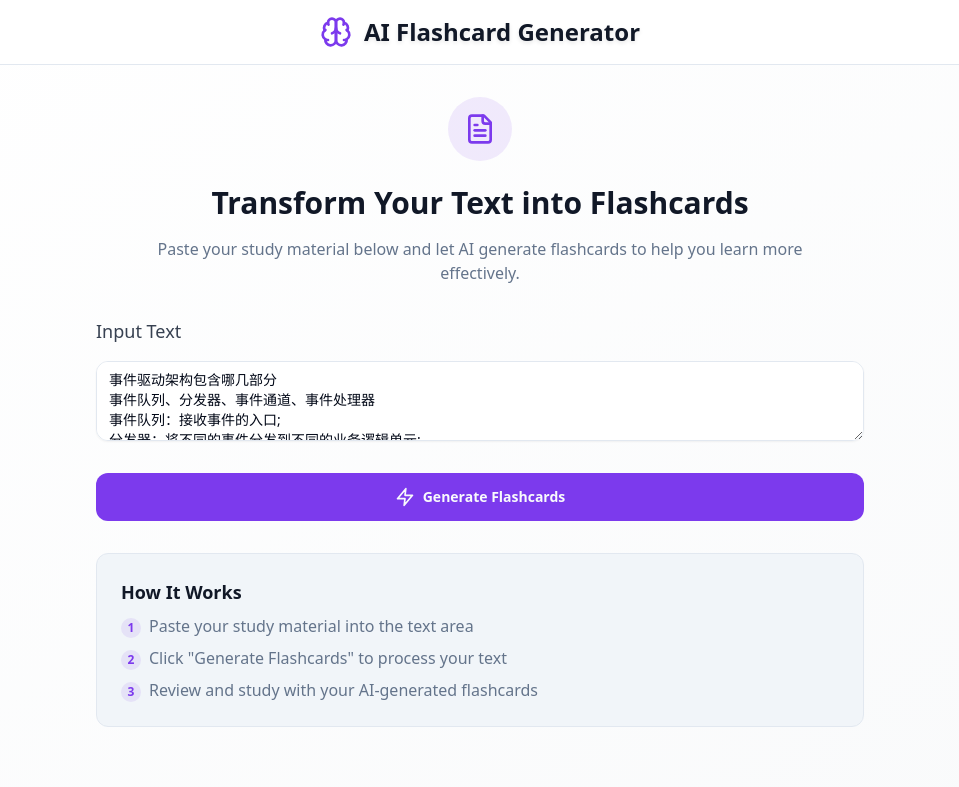
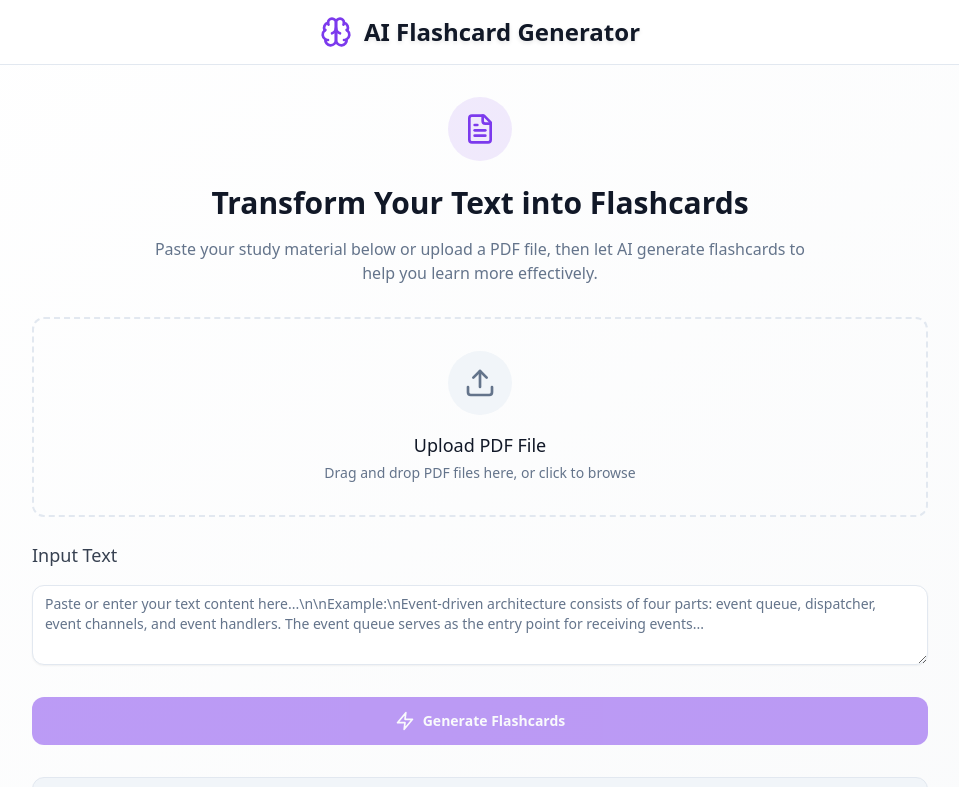
Before and after one commit to wxmgcs/mind-spark-generator, a Next.js app: page / in a window 1280 px wide. Shown: the top 787 px of the page, without its empty margins (160-1119 px from the left). Built offline with nearby package versions, Linux system fonts and the light colour scheme.

Commit message:
添加pdf上传

```diff
--- a/src/app/page.tsx
+++ b/src/app/page.tsx
@@ -4,7 +4,8 @@ import { useState } from 'react'
 import { motion } from 'framer-motion'
 import { Flashcard } from '@/components/flashcard'
 import { Button } from '@/components/ui/button'
-import { Textarea } from '@/components/ui/textarea'
+import { InputGroup } from '@/components/input-group'
+import { FlashcardSkeleton } from '@/components/skeleton'
 import { Loader2, ArrowLeft, ArrowRight, RotateCcw, Brain, FileText, Zap } from 'lucide-react'
 
 interface FlashcardData {
@@ -13,22 +14,18 @@ interface FlashcardData {
 }
 
 export default function Home() {
-  const [inputText, setInputText] = useState(`事件驱动架构包含哪几部分
-事件队列、分发器、事件通道、事件处理器
-事件队列：接收事件的入口;
-分发器：将不同的事件分发到不同的业务逻辑单元;
-事件通道：分发器与处理器之间的联系渠道,
-事件处理器：实现业务逻辑，处理完成后会发出事件，触发下一步操作。
-
-微服务架构分成三种实现模式
-RESTfuI API 模式:服务通过 API提供，云服务就属于这一类;
-RESTful 应用 模式:服务通过传统的网络协议或者应用协议提供背后通常是一个多功能的应用程序，常见于企业内部;
-集中消息模式:采用消息代理可以实现消息队列、负载均衡、统一日志和异常处理，缺点是会出现单点失败，消息代理可能要做成集群。`)
+  const [inputText, setInputText] = useState('')
   const [flashcards, setFlashcards] = useState<FlashcardData[]>([])
   const [isGenerating, setIsGenerating] = useState(false)
   const [currentCardIndex, setCurrentCardIndex] = useState(0)
   const [isFlipped, setIsFlipped] = useState(false)
   const [showFlashcards, setShowFlashcards] = useState(false)
+
+  const handleFileUpload = (file: File) => {
+    // Here you would typically process the PDF file
+    // For now, we'll just show a placeholder message
+    alert('PDF upload functionality would be implemented here')
+  }
 
   const handleGenerate = async () => {
     if (!inputText.trim()) {
@@ -39,23 +36,25 @@ RESTful 应用 模式:服务通过传统的网络协议或者应用协议提供
     setIsGenerating(true)
 
     try {
-      const response = await fetch('/api/generate', {
-        method: 'POST',
-        headers: {
-          'Content-Type': 'application/json',
-        },
-        body: JSON.stringify({ text: inputText }),
-      })
+      // Mock data - no API call
+      const mockCards = [
+        {"q": "事件驱动架构包含哪四个部分？", "a": "事件队列、分发器、事件通道、事件处理器"},
+        {"q": "事件队列在事件驱动架构中的作用是什么？", "a": "接收事件的入口"},
+        {"q": "分发器在事件驱动架构中的功能是什么？", "a": "将不同的事件分发到不同的业务逻辑单元"},
+        {"q": "事件通道在事件驱动架构中是什么？", "a": "分发器与处理器之间的联系渠道"},
+        {"q": "事件处理器在事件驱动架构中的作用是什么？", "a": "实现业务逻辑，处理完成后发出事件触发下一步操作"},
+        {"q": "微服务架构的三种实现模式是什么？", "a": "RESTful API模式、RESTful应用模式、集中消息模式"},
+        {"q": "RESTful API模式的特点是什么？", "a": "服务通过API提供，云服务属于这一类"},
+        {"q": "RESTful应用模式的特点是什么？", "a": "通过传统网络协议或应用协议提供，背后通常是多功能应用程序，常见于企业内部"},
+        {"q": "集中消息模式的特点是什么？", "a": "采用消息代理实现消息队列、负载均衡、统一日志和异常处理"},
+        {"q": "集中消息模式的缺点是什么？", "a": "会出现单点失败，消息代理可能要做成集群"}
+      ]
 
-      const data = await response.json()
+      // Simulate API delay
+      await new Promise(resolve => setTimeout(resolve, 1500))
 
-      if (!response.ok) {
-        throw new Error(data.error || 'Generation failed')
-      }
-
-      const cards = data.flashcards || []
-      console.log("cards:", cards)
-      setFlashcards(cards)
+      console.log("cards:", mockCards)
+      setFlashcards(mockCards)
       setShowFlashcards(true)
       setCurrentCardIndex(0)
       setIsFlipped(false)
@@ -112,7 +111,7 @@ RESTful 应用 模式:服务通过传统的网络协议或者应用协议提供
             initial={{ opacity: 0, y: 20 }}
             animate={{ opacity: 1, y: 0 }}
             transition={{ delay: 0.1 }}
-            className="flex flex-col items-center space-y-8"
+            className="flex flex-col items-center space-y-8 max-w-4xl mx-auto"
           >
             <div className="text-center mb-8">
               <h2 className="text-3xl font-bold text-gray-900 mb-2">Your Flashcards</h2>
@@ -198,7 +197,7 @@ RESTful 应用 模式:服务通过传统的网络协议或者应用协议提供
         <motion.div
           initial={{ opacity: 0, y: 20 }}
           animate={{ opacity: 1, y: 0 }}
-          className="max-w-3xl mx-auto space-y-8"
+          className="max-w-4xl mx-auto space-y-8"
         >
           <div className="text-center mb-8">
             <motion.div
@@ -211,24 +210,16 @@ RESTful 应用 模式:服务通过传统的网络协议或者应用协议提供
             </motion.div>
             <h2 className="text-3xl font-bold text-gray-900 mb-4">Transform Your Text into Flashcards</h2>
             <p className="text-muted-foreground max-w-2xl mx-auto">
-              Paste your study material below and let AI generate flashcards to help you learn more effectively.
+              Paste your study material below or upload a PDF file, then let AI generate flashcards to help you learn more effectively.
             </p>
           </div>
 
-          <motion.div
-            initial={{ opacity: 0, y: 20 }}
-            animate={{ opacity: 1, y: 0 }}
-            transition={{ delay: 0.2 }}
-            className="space-y-4"
-          >
-            <label className="block text-lg font-medium text-gray-700">Input Text</label>
-            <Textarea
-              value={inputText}
-              onChange={(e) => setInputText(e.target.value)}
-              placeholder="Paste or enter your text content here...\n\nExample:\nEvent-driven architecture consists of four parts: event queue, dispatcher, event channels, and event handlers. The event queue serves as the entry point for receiving events..."
-              className="min-h-[300px] resize-y text-lg p-6 border border-border rounded-xl focus:ring-2 focus:ring-primary focus:border-transparent transition-all duration-300 shadow-sm"
-            />
-          </motion.div>
+          <InputGroup
+            inputText={inputText}
+            setInputText={setInputText}
+            isGenerating={isGenerating}
+            onFileUpload={handleFileUpload}
+          />
 
           <motion.div
             initial={{ opacity: 0, y: 20 }}
@@ -254,6 +245,23 @@ RESTful 应用 模式:服务通过传统的网络协议或者应用协议提供
             </Button>
           </motion.div>
 
+          {/* Status Display Area */}
+          {isGenerating && (
+            <motion.div
+              initial={{ opacity: 0, y: 20 }}
+              animate={{ opacity: 1, y: 0 }}
+              className="mt-8 space-y-4"
+            >
+              <h3 className="text-lg font-medium text-gray-700">Generating Flashcards...</h3>
+              <FlashcardSkeleton />
+              <div className="flex justify-center space-x-4">
+                <div className="w-4 h-4 rounded-full bg-primary animate-pulse" />
+                <div className="w-4 h-4 rounded-full bg-primary animate-pulse" style={{ animationDelay: '0.2s' }} />
+                <div className="w-4 h-4 rounded-full bg-primary animate-pulse" style={{ animationDelay: '0.4s' }} />
+              </div>
+            </motion.div>
+          )}
+
           <motion.div
             initial={{ opacity: 0 }}
             animate={{ opacity: 1 }}
@@ -264,11 +272,11 @@ RESTful 应用 模式:服务通过传统的网络协议或者应用协议提供
             <ul className="space-y-2 text-muted-foreground">
               <li className="flex items-start space-x-2">
                 <div className="mt-1 min-w-5 h-5 rounded-full bg-primary/10 flex items-center justify-center text-primary text-xs font-bold">1</div>
-                <span>Paste your study material into the text area</span>
+                <span>Paste your study material or upload a PDF file</span>
               </li>
               <li className="flex items-start space-x-2">
                 <div className="mt-1 min-w-5 h-5 rounded-full bg-primary/10 flex items-center justify-center text-primary text-xs font-bold">2</div>
-                <span>Click "Generate Flashcards" to process your text</span>
+                <span>Click "Generate Flashcards" to process your content</span>
               </li>
               <li className="flex items-start space-x-2">
                 <div className="mt-1 min-w-5 h-5 rounded-full bg-primary/10 flex items-center justify-center text-primary text-xs font-bold">3</div>
--- /dev/null
+++ b/src/components/input-group.tsx
@@ -0,0 +1,113 @@
+'use client'
+
+import { useState, useRef } from 'react'
+import { motion } from 'framer-motion'
+import { Textarea } from '@/components/ui/textarea'
+import { FileText, Upload, AlertCircle } from 'lucide-react'
+
+interface InputGroupProps {
+  inputText: string
+  setInputText: (text: string) => void
+  isGenerating: boolean
+  onFileUpload: (file: File) => void
+}
+
+export function InputGroup({ inputText, setInputText, isGenerating, onFileUpload }: InputGroupProps) {
+  const [isDragging, setIsDragging] = useState(false)
+  const [error, setError] = useState('')
+  const fileInputRef = useRef<HTMLInputElement>(null)
+
+  const handleDragOver = (e: React.DragEvent<HTMLDivElement>) => {
+    e.preventDefault()
+    setIsDragging(true)
+  }
+
+  const handleDragLeave = (e: React.DragEvent<HTMLDivElement>) => {
+    e.preventDefault()
+    setIsDragging(false)
+  }
+
+  const handleDrop = (e: React.DragEvent<HTMLDivElement>) => {
+    e.preventDefault()
+    setIsDragging(false)
+
+    if (e.dataTransfer.files && e.dataTransfer.files.length > 0) {
+      const file = e.dataTransfer.files[0]
+      if (file.type === 'application/pdf') {
+        setError('')
+        onFileUpload(file)
+      } else {
+        setError('Please upload only PDF files')
+      }
+    }
+  }
+
+  const handleFileInputChange = (e: React.ChangeEvent<HTMLInputElement>) => {
+    if (e.target.files && e.target.files.length > 0) {
+      const file = e.target.files[0]
+      if (file.type === 'application/pdf') {
+        setError('')
+        onFileUpload(file)
+      } else {
+        setError('Please upload only PDF files')
+      }
+    }
+  }
+
+  const handleClickUpload = () => {
+    fileInputRef.current?.click()
+  }
+
+  return (
+    <div className="space-y-6">
+      {/* PDF Upload Area */}
+      <div
+        className={`border-2 border-dashed rounded-xl p-8 text-center transition-all duration-300 ${isDragging ? 'border-primary bg-primary/5' : 'border-border hover:border-primary/50'}`}
+        onDragOver={handleDragOver}
+        onDragLeave={handleDragLeave}
+        onDrop={handleDrop}
+        onClick={handleClickUpload}
+      >
+        <input
+          type="file"
+          ref={fileInputRef}
+          accept=".pdf"
+          onChange={handleFileInputChange}
+          className="hidden"
+        />
+        <motion.div
+          initial={{ scale: 1 }}
+          whileHover={{ scale: 1.05 }}
+          transition={{ type: 'spring', stiffness: 400, damping: 10 }}
+          className="flex flex-col items-center space-y-4 cursor-pointer"
+        >
+          <div className={`w-16 h-16 rounded-full flex items-center justify-center ${isDragging ? 'bg-primary/10 text-primary' : 'bg-secondary text-muted-foreground'}`}>
+            <Upload className="w-8 h-8" />
+          </div>
+          <div>
+            <h3 className="text-lg font-medium text-gray-900 mb-1">Upload PDF File</h3>
+            <p className="text-muted-foreground text-sm">Drag and drop PDF files here, or click to browse</p>
+          </div>
+          {error && (
+            <div className="mt-2 flex items-center text-sm text-destructive">
+              <AlertCircle className="h-4 w-4 mr-1" />
+              {error}
+            </div>
+          )}
+        </motion.div>
+      </div>
+
+      {/* Text Input Area */}
+      <div className="space-y-4">
+        <label className="block text-lg font-medium text-gray-700">Input Text</label>
+        <Textarea
+          value={inputText}
+          onChange={(e) => setInputText(e.target.value)}
+          placeholder="Paste or enter your text content here...\n\nExample:\nEvent-driven architecture consists of four parts: event queue, dispatcher, event channels, and event handlers. The event queue serves as the entry point for receiving events..."
+          className="min-h-[250px] resize-y text-lg p-6 border border-border rounded-xl focus:ring-2 focus:ring-primary focus:border-transparent transition-all duration-300 shadow-sm"
+          disabled={isGenerating}
+        />
+      </div>
+    </div>
+  )
+}
--- /dev/null
+++ b/src/components/skeleton.tsx
@@ -0,0 +1,28 @@
+'use client'
+
+import { motion } from 'framer-motion'
+
+export function Skeleton({ className = '' }: { className?: string }) {
+  return (
+    <motion.div
+      initial={{ opacity: 0.6 }}
+      animate={{ opacity: [0.6, 0.8, 0.6] }}
+      transition={{ duration: 1.5, repeat: Infinity, ease: 'easeInOut' }}
+      className={`bg-gray-200 rounded ${className}`}
+    />
+  )
+}
+
+export function FlashcardSkeleton() {
+  return (
+    <div className="w-full max-w-2xl h-96 rounded-2xl overflow-hidden bg-white shadow-2xl border border-border">
+      <div className="h-full p-8 flex flex-col items-center justify-center">
+        <Skeleton className="w-12 h-12 rounded-full mb-6" />
+        <Skeleton className="w-40 h-8 mb-4" />
+        <Skeleton className="w-full max-w-md h-6 mb-3" />
+        <Skeleton className="w-full max-w-md h-6 mb-3" />
+        <Skeleton className="w-3/4 max-w-md h-6" />
+      </div>
+    </div>
+  )
+}
```
Also changed, not shown: package.json (+11 -10 lines), 1 other file (tests, documents, lock files or other folders).
